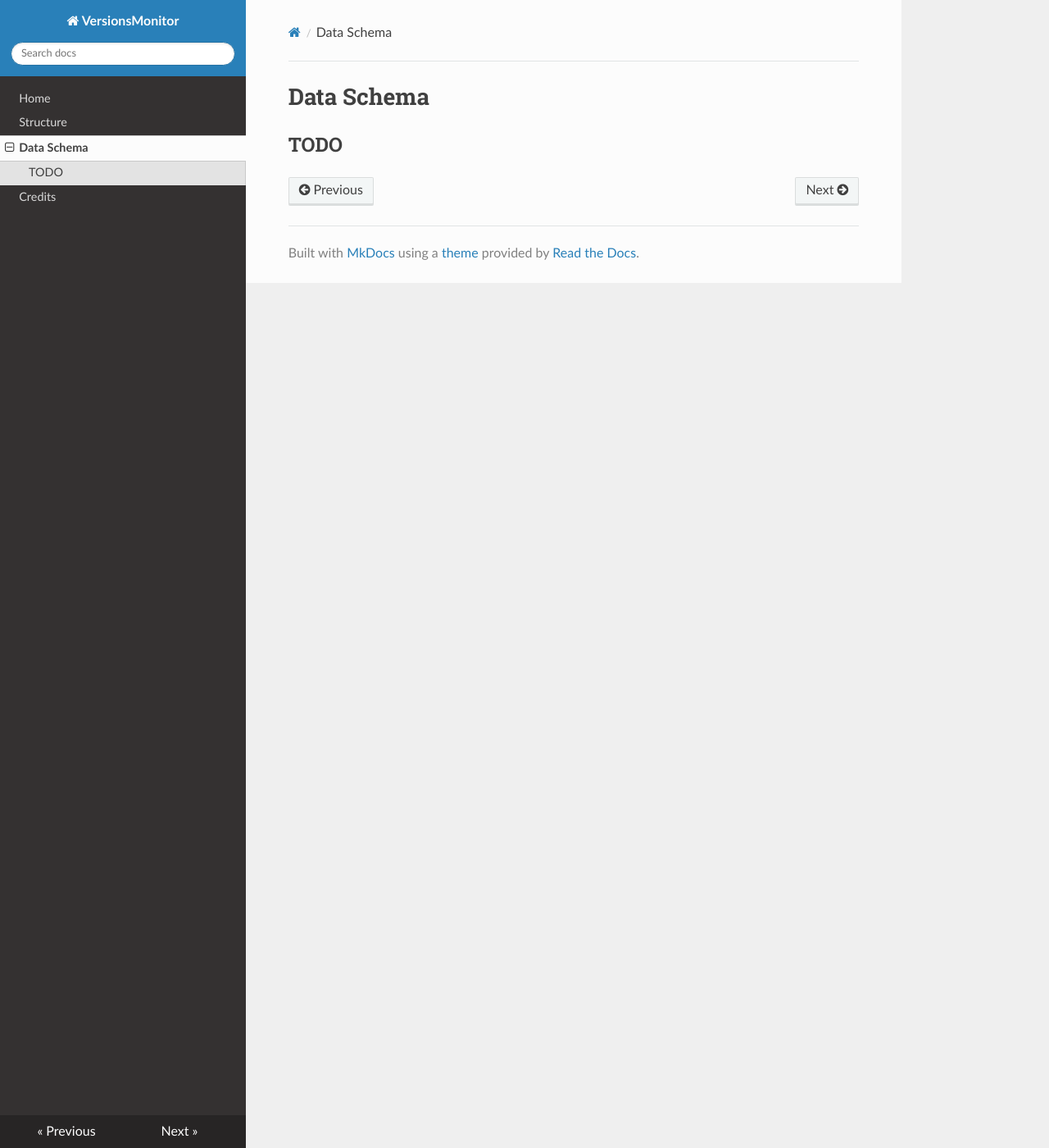
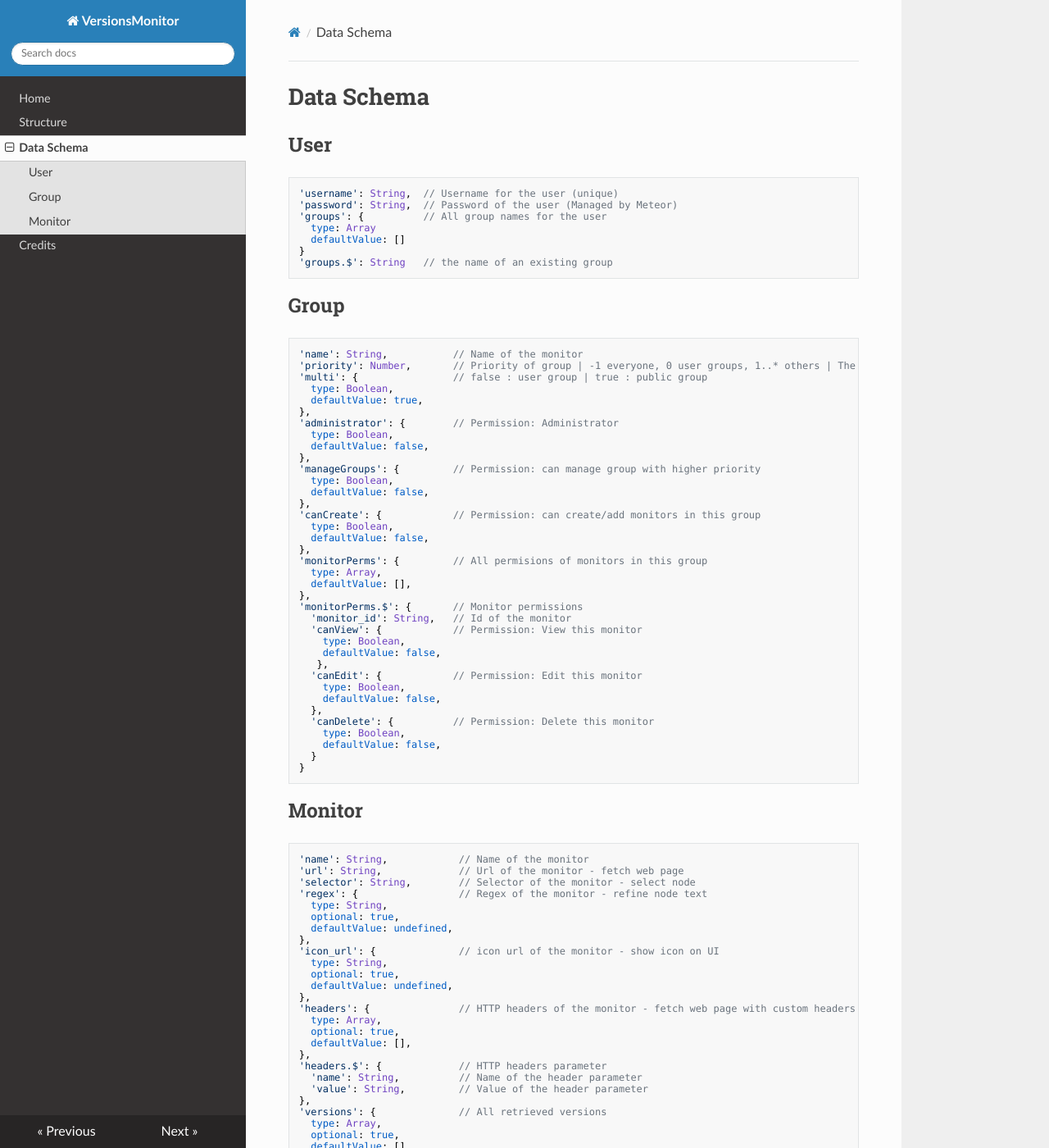
Before and after one commit to LenhardErwan/VersionsMonitor, an MkDocs documentation site: the page built from docs/data_schema.md, in a window 1280 px wide and 1400 px high. Shown: the whole window at 82% size. Built offline with MkDocs 1.6.1, drawn with Linux system fonts in a browser that asks for light colours; nearby versions of some CDN libraries; some of the changed text lies outside the part shown.

Commit message:
doc: data schema

````diff
--- a/docs/data_schema.md
+++ b/docs/data_schema.md
@@ -1,3 +1,96 @@
 # Data Schema
 
-## TODO
+## User
+
+```js
+'username': String,  // Username for the user (unique)
+'password': String,  // Password of the user (Managed by Meteor)
+'groups': {          // All group names for the user
+  type: Array
+  defaultValue: []
+}
+'groups.$': String   // the name of an existing group
+```
+
+## Group
+
+```js
+'name': String,           // Name of the monitor
+'priority': Number,       // Priority of group | -1 everyone, 0 user groups, 1..* others | The lowest priority is the highest
+'multi': {                // false : user group | true : public group
+  type: Boolean,
+  defaultValue: true,
+},
+'administrator': {        // Permission: Administrator
+  type: Boolean,
+  defaultValue: false,
+},
+'manageGroups': {         // Permission: can manage group with higher priority
+  type: Boolean,
+  defaultValue: false,
+},
+'canCreate': {            // Permission: can create/add monitors in this group
+  type: Boolean,
+  defaultValue: false,
+},
+'monitorPerms': {         // All permisions of monitors in this group
+  type: Array,
+  defaultValue: [],
+},
+'monitorPerms.$': {       // Monitor permissions
+  'monitor_id': String,   // Id of the monitor
+  'canView': {            // Permission: View this monitor
+    type: Boolean,
+    defaultValue: false,
+   },
+  'canEdit': {            // Permission: Edit this monitor
+    type: Boolean,
+    defaultValue: false,
+  },
+  'canDelete': {          // Permission: Delete this monitor
+    type: Boolean,
+    defaultValue: false,
+  }
+}
+```
+
+## Monitor
+
+```js
+'name': String,            // Name of the monitor
+'url': String,             // Url of the monitor - fetch web page
+'selector': String,        // Selector of the monitor - select node
+'regex': {                 // Regex of the monitor - refine node text
+  type: String,
+  optional: true,
+  defaultValue: undefined,
+},
+'icon_url': {              // icon url of the monitor - show icon on UI
+  type: String,
+  optional: true,
+  defaultValue: undefined,
+},
+'headers': {               // HTTP headers of the monitor - fetch web page with custom headers
+  type: Array,
+  optional: true,
+  defaultValue: [],
+},
+'headers.$': {             // HTTP headers parameter
+  'name': String,          // Name of the header parameter
+  'value': String,         // Value of the header parameter
+},
+'versions': {              // All retrieved versions
+  type: Array,
+  optional: true,
+  defaultValue: [],
+},
+'versions.$': {            // Version object
+  'label': String,         // Retrieved text
+  'date': Date,            // Date when the text was retrieved
+},
+'error': {                 // Monitor error
+  type: String,
+  optional: true,
+  defaultValue: undefined,
+}
+```
````
